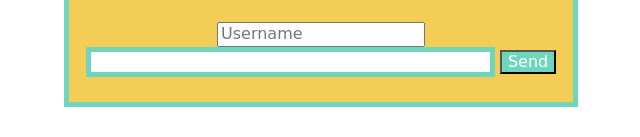
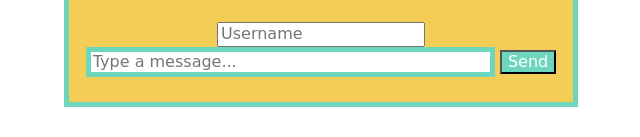
Before and after one commit to TIY-Charleston-Front-End-May2016/gabe-amanda, a website: page index.html in a window 1280 px wide. Shown: the part 386-523 px from the top of the page, without its empty margins (319-959 px from the left). Drawn offline with nearby package versions, Linux system fonts and the light colour scheme; no server answers; a web font is replaced by a local one.

```diff
--- a/index.html
+++ b/index.html
@@ -21,7 +21,7 @@
 
     <form name="message" action="">
         <input class="usernameval" name="username" name="name" value="" placeholder="Username"/>
-        <input class="messageval"name=usermessage" type="text" id="usermsg" size="63" />
+        <input class="messageval"name=usermessage" type="text" id="usermsg" size="63" placeholder="Type a message..." />
         <input name="submitmessage" type="submit"  id="submitmsg" value="Send" />
     </form>
 </div>
```
